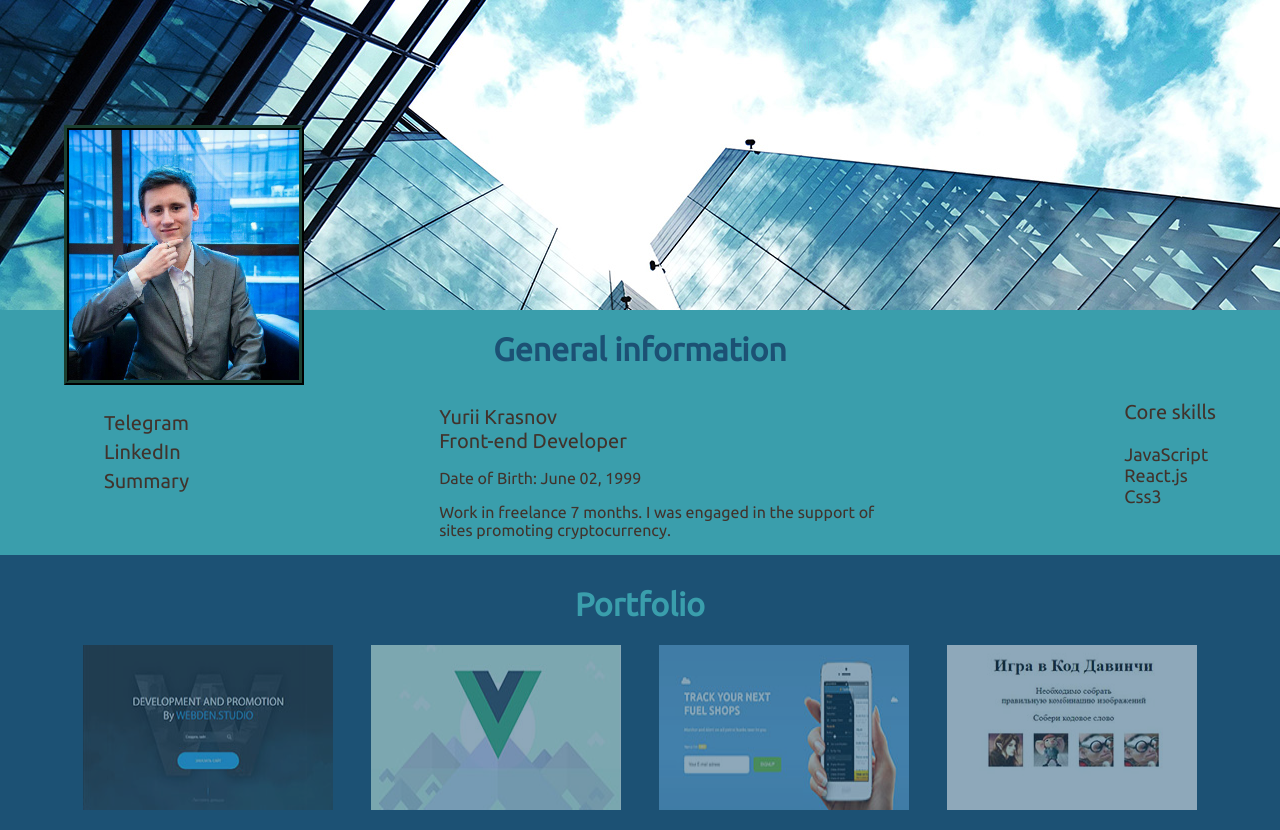
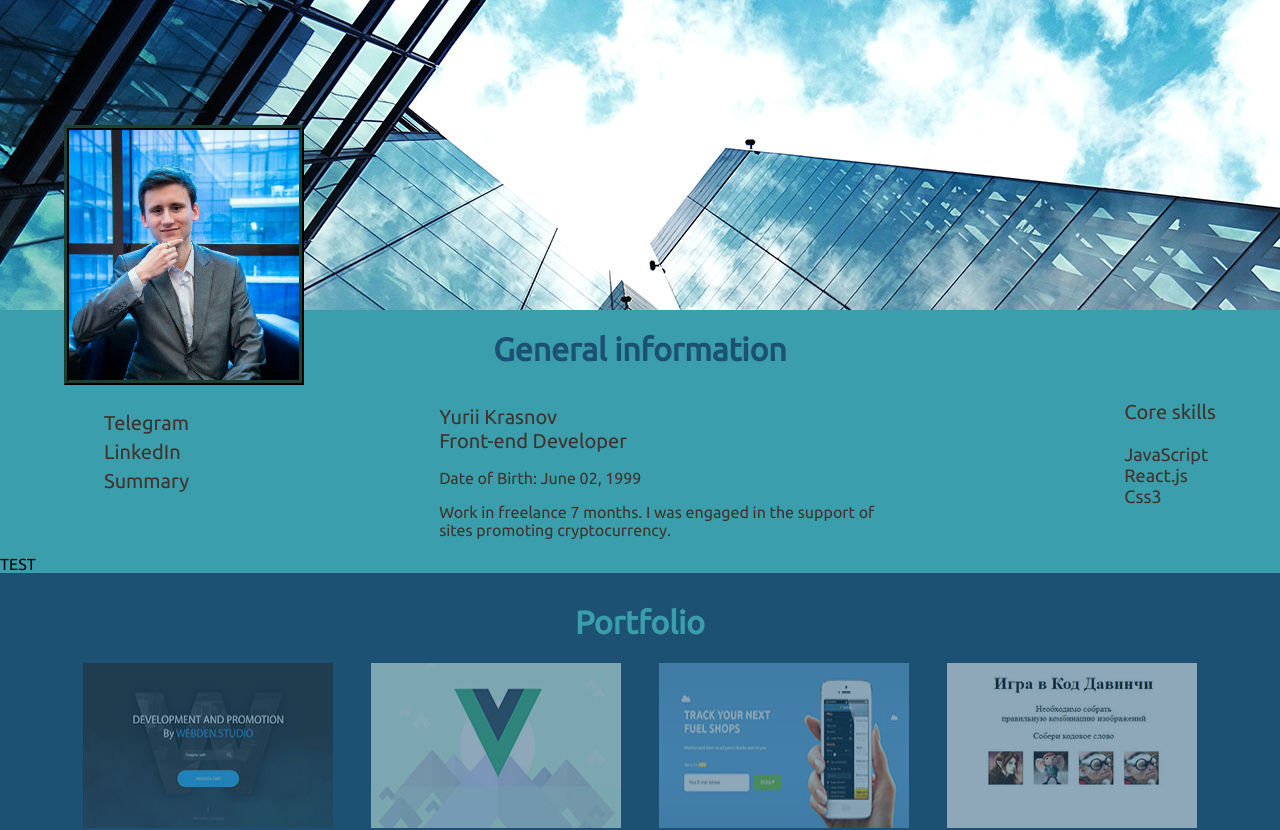
Before and after one commit to MrKrasnov/MrKrasnov, a React (Create React App) app: page / in a window 1280 px wide. Shown: the top 830 px of the page. Built offline with nearby package versions, Linux system fonts and the light colour scheme.

Commit message:
Added experimental component

```diff
--- a/src/App.js
+++ b/src/App.js
@@ -6,12 +6,14 @@ import Header from './components/Header';
 import Main from './components/Main';
 import Other from './components/Other';
 import Portfolio from './components/Portfolio/Portfolio';
+import Test from './components/Test';
 
 function App() {
   return (
     <div>
       <Header/>
       <Main/>
+      <Test/>
       <Portfolio/>
       <Other/>
     </div>
--- /dev/null
+++ b/src/components/Test.jsx
@@ -0,0 +1,11 @@
+import React from 'react';
+
+function Test(){
+    return(
+        <div>
+            TEST
+        </div>
+    )
+}
+
+export default Test
```
